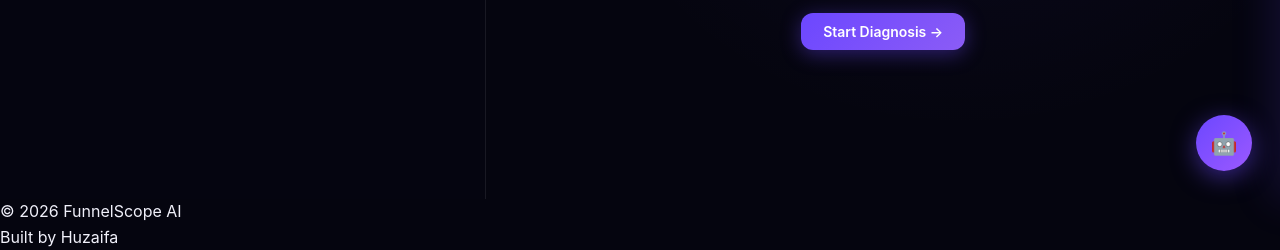
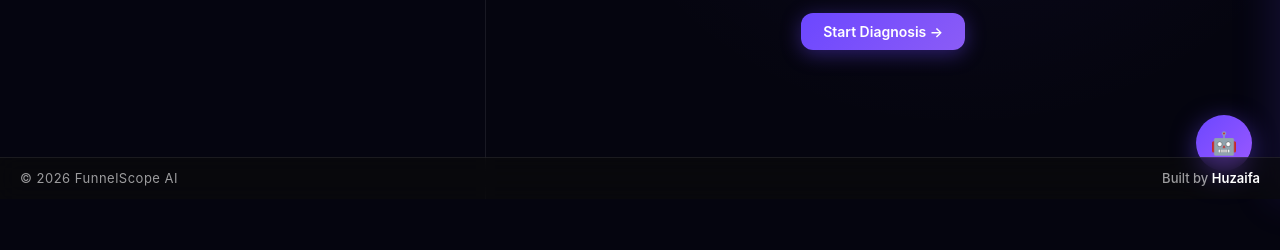
Before and after one commit to Huzaifa-Syed1/funnelscope-ai, a website: page public/index.html in a window 1280 px wide. Shown: the part 601-851 px from the top of the page. After the commit the page ends 800 px from the top, so only its background shows below. Drawn offline with Linux system fonts and the light colour scheme; a script that the page names is missing.

Commit message:
Update global.css

```diff
--- a/public/assets/css/global.css
+++ b/public/assets/css/global.css
@@ -283,3 +283,43 @@ input, textarea { font-family: inherit; }
   -webkit-background-clip: text; -webkit-text-fill-color: transparent;
 }
 .glow-text { text-shadow: 0 0 30px rgba(108,71,255,0.5); }
+.app-footer {
+  position: fixed;
+  bottom: 0;
+  left: 0;
+  width: 100%;
+
+  display: flex;
+  justify-content: space-between;
+  align-items: center;
+
+  padding: 10px 20px;
+
+  font-size: 13px;
+  color: rgba(255, 255, 255, 0.6);
+
+  background: rgba(10, 10, 10, 0.6);
+  backdrop-filter: blur(10px);
+
+  border-top: 1px solid rgba(255, 255, 255, 0.08);
+
+  z-index: 1000;
+}
+
+.footer-left {
+  letter-spacing: 0.5px;
+}
+
+.footer-right {
+  font-weight: 500;
+}
+
+.author-name {
+  color: #ffffff;
+  font-weight: 600;
+  transition: opacity 0.2s ease;
+}
+
+.author-name:hover {
+  opacity: 0.7;
+}
```
